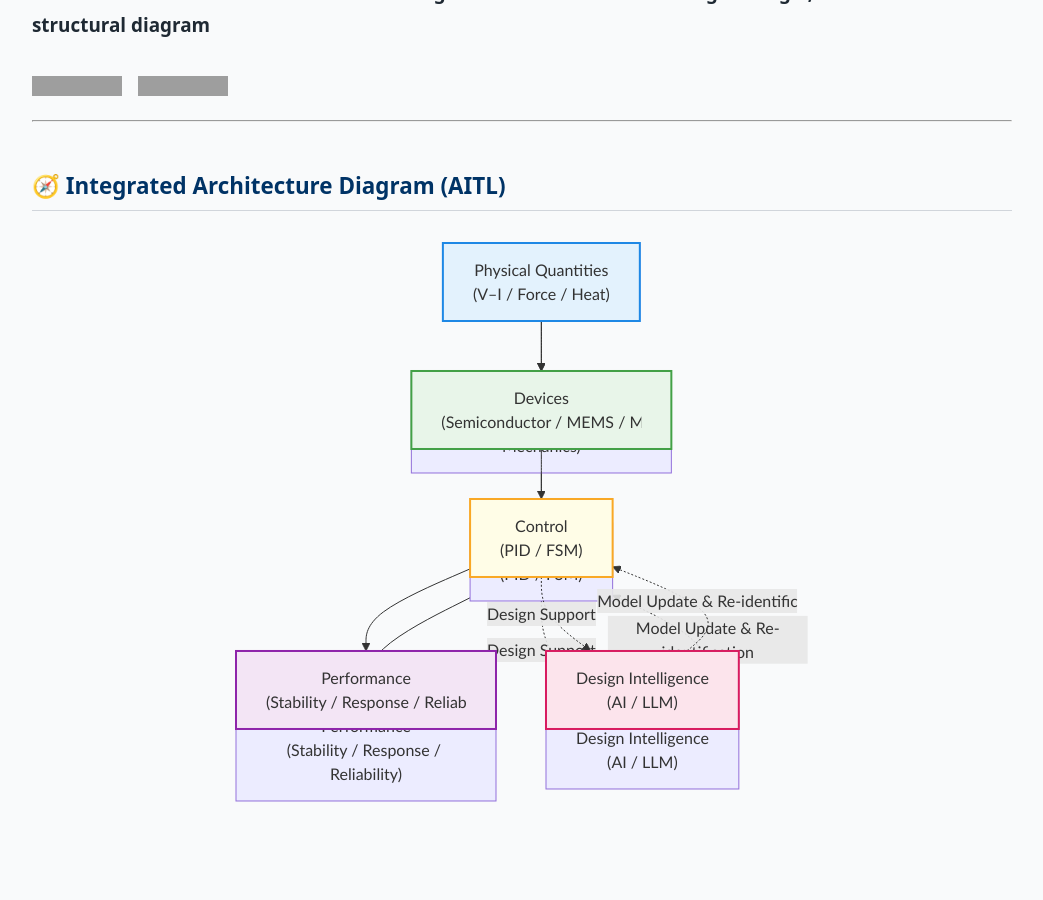
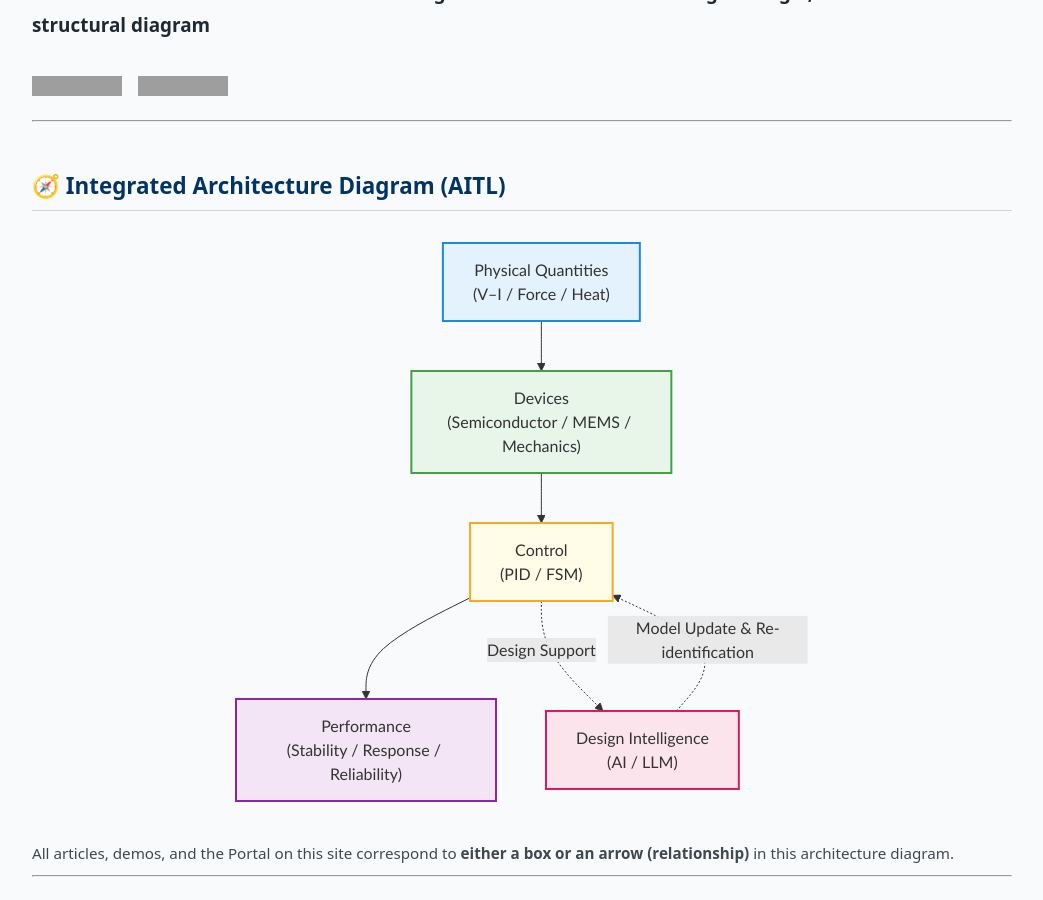
Before and after one commit to Samizo-AITL/Samizo-AITL.github.io, a Jekyll site: the page built from en/index.md, in a window 1280 px wide and 900 px high, scrolled down 450 px. Shown: the whole window, without its empty margins (118-1161 px from the left). Built offline with Jekyll 4.4.1, drawn with Linux system fonts in a browser that asks for light colours; grey boxes are pictures that could not be loaded.

Commit message:
Update index.md

````diff
--- a/en/index.md
+++ b/en/index.md
@@ -41,21 +41,6 @@ From physical quantities (such as V–I), through devices and control, to AI,<br
 ---
 
 ## 🧭 Integrated Architecture Diagram (AITL)
-
-```mermaid
-flowchart TD
-    P["Physical Quantities<br>(V–I / Force / Heat)"]
-    D["Devices<br>(Semiconductor / MEMS / Mechanics)"]
-    C["Control<br>(PID / FSM)"]
-    A["Design Intelligence<br>(AI / LLM)"]
-    S["Performance<br>(Stability / Response / Reliability)"]
-
-    P --> D
-    D --> C
-    C --> S
-    C -. Design Support .-> A
-    A -. Model Update & Re-identification .-> C
-```
 
 ```mermaid
 flowchart TD
````
